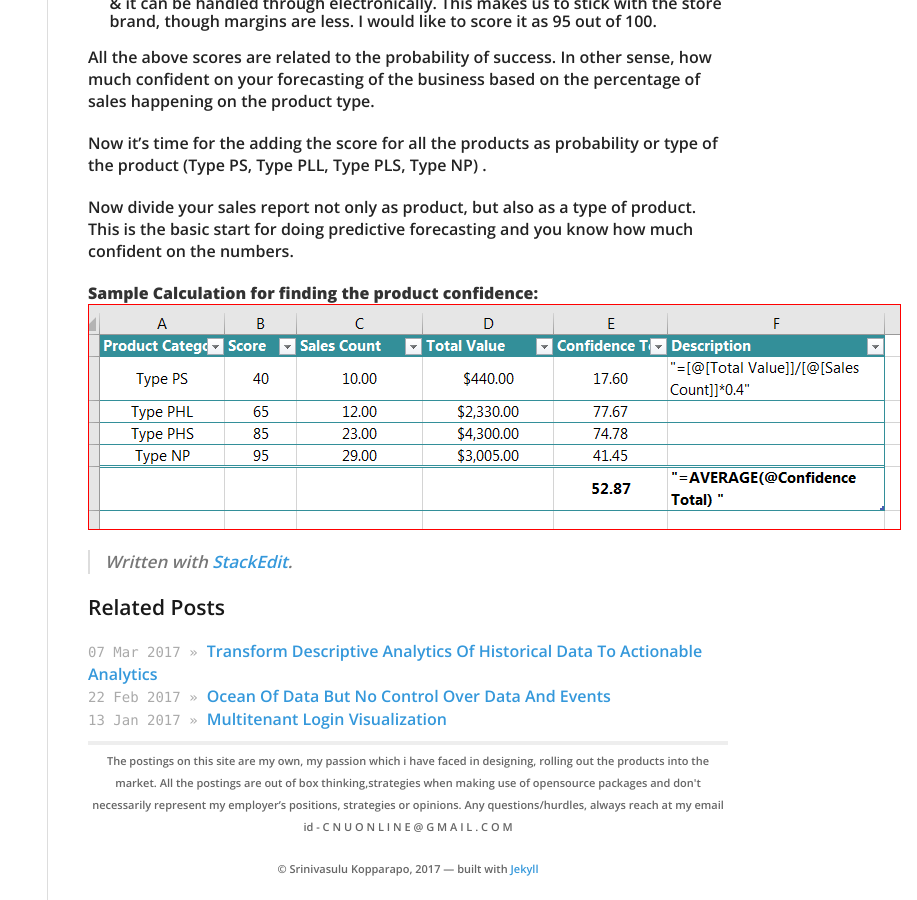
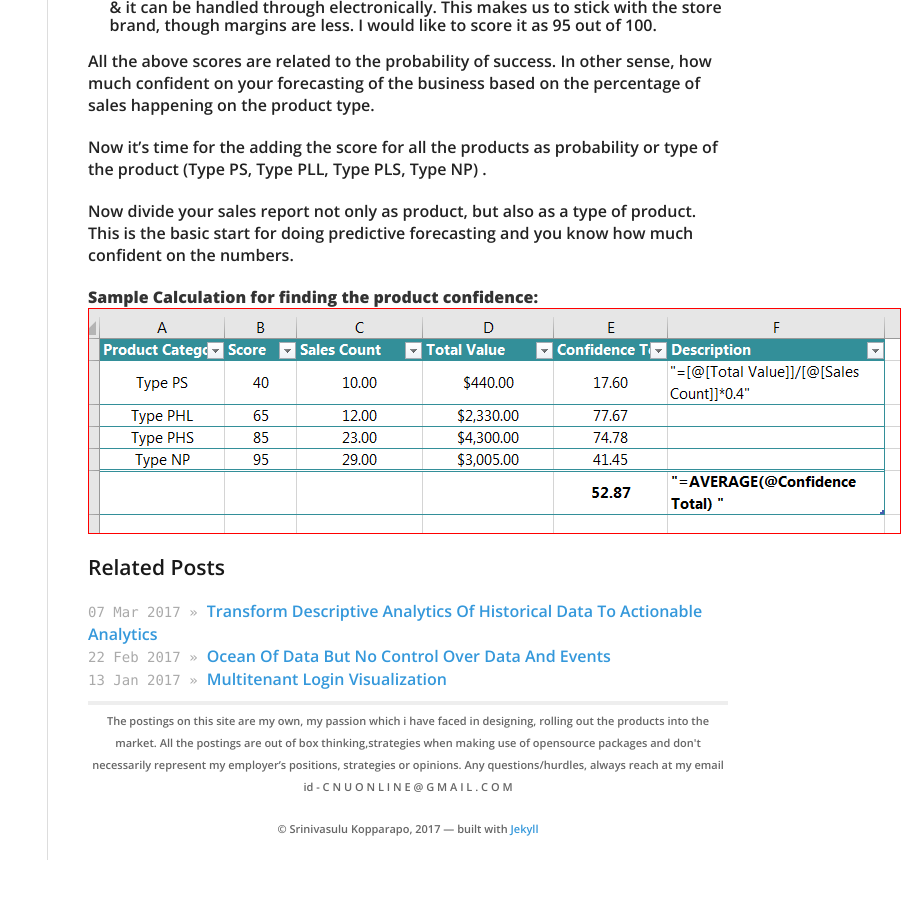
Before and after one commit to cnuonline/cnuonline.github.io, a Jekyll site: the page built from _posts/2017-05-29-HOW-DATA-DRIVEN-APPROACH-TURNS-Prescriptive-ANALYTICS-INTO-Predictive-ANALYTICS-ROADMAP.md, in a window 1280 px wide and 900 px high, scrolled down 1378 px. Shown: the whole window, without its empty margins (363-1280 px from the left). Built offline with Jekyll 4.4.1, drawn with Linux system fonts in a browser that asks for light colours; nearby versions of some CDN libraries; our own code applies the rules of GitHub Pages for plain Markdown files; after the commit the page ends 2238 px from its top, so only the background shows below that.

Commit message:
Corrrected the changes in view

```diff
--- a/_posts/2017-05-29-HOW-DATA-DRIVEN-APPROACH-TURNS-Prescriptive-ANALYTICS-INTO-Predictive-ANALYTICS-ROADMAP.md
+++ b/_posts/2017-05-29-HOW-DATA-DRIVEN-APPROACH-TURNS-Prescriptive-ANALYTICS-INTO-Predictive-ANALYTICS-ROADMAP.md
@@ -1,5 +1,5 @@
 
-How data Driven Approach turns Prescriptive analytics into Predictive analytics road map.
+> How data Driven Approach turns Prescriptive analytics into Predictive analytics road map.
 
 Current market tools & most widely industry accepted analytics are focused on data capturing . (Google Analytics, Adobe Analytics (Omniture) ...) . They are good at viewing the basic reports based on the device, OS, location, custom tagged report.   Any actions or event triggers based on the sequence of events is going to be cumbersome job. At the end,  marketing team needs close the loop of sending customized email/sms/pushnotification to engage the end customer.  These descriptive analytics will always will be irrelevant within few months and needs to be upgraded.
 
@@ -27,8 +27,3 @@
 
 **Sample Calculation for finding the product confidence:**
 ![Sample calculation for finding the product confidence](https://github.com/cnuonline/cnuonline.github.io/blob/master/product_category_confidence_calculation.PNG?raw=true)
-
-
-
-
-> Written with [StackEdit](https://stackedit.io/).
```
